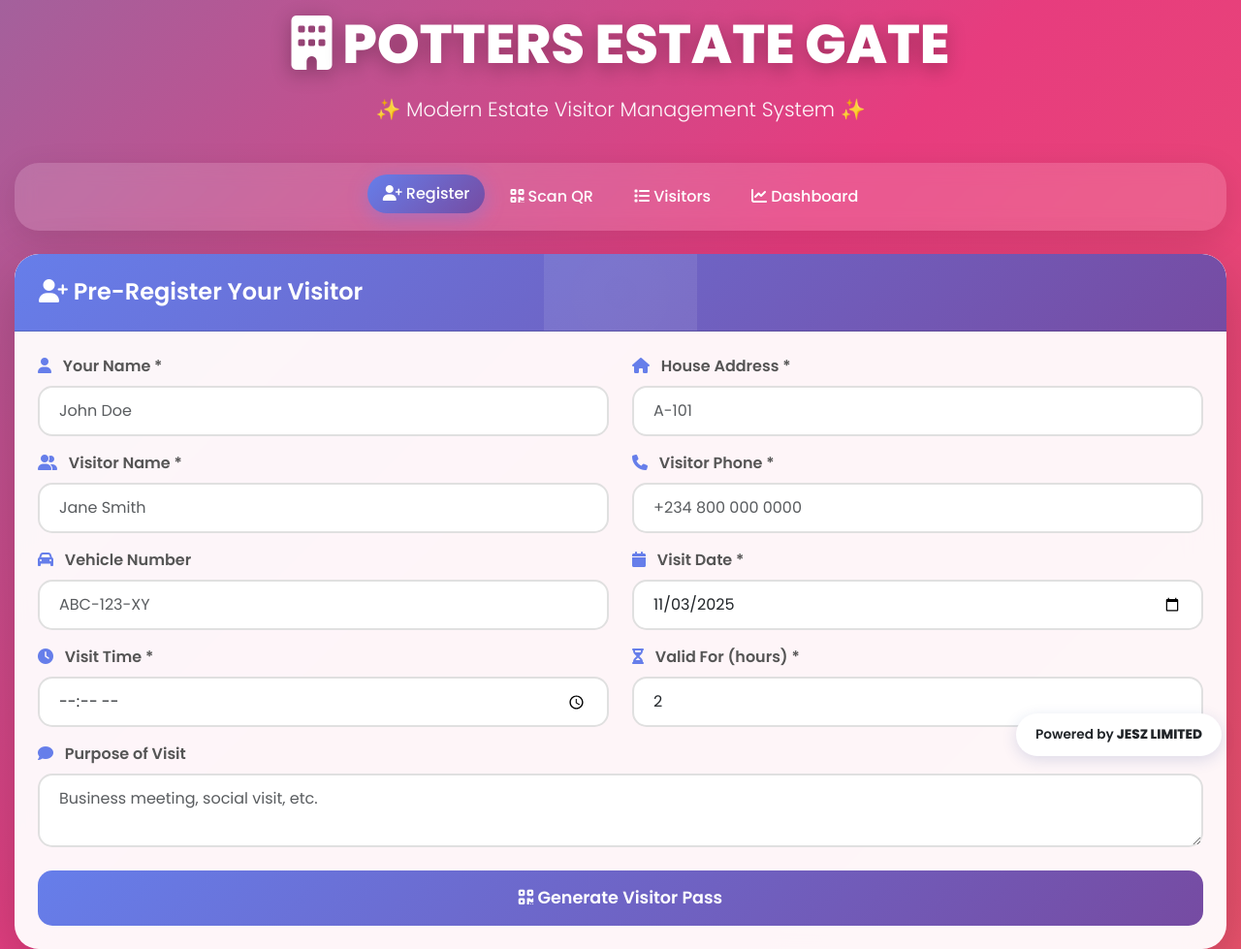
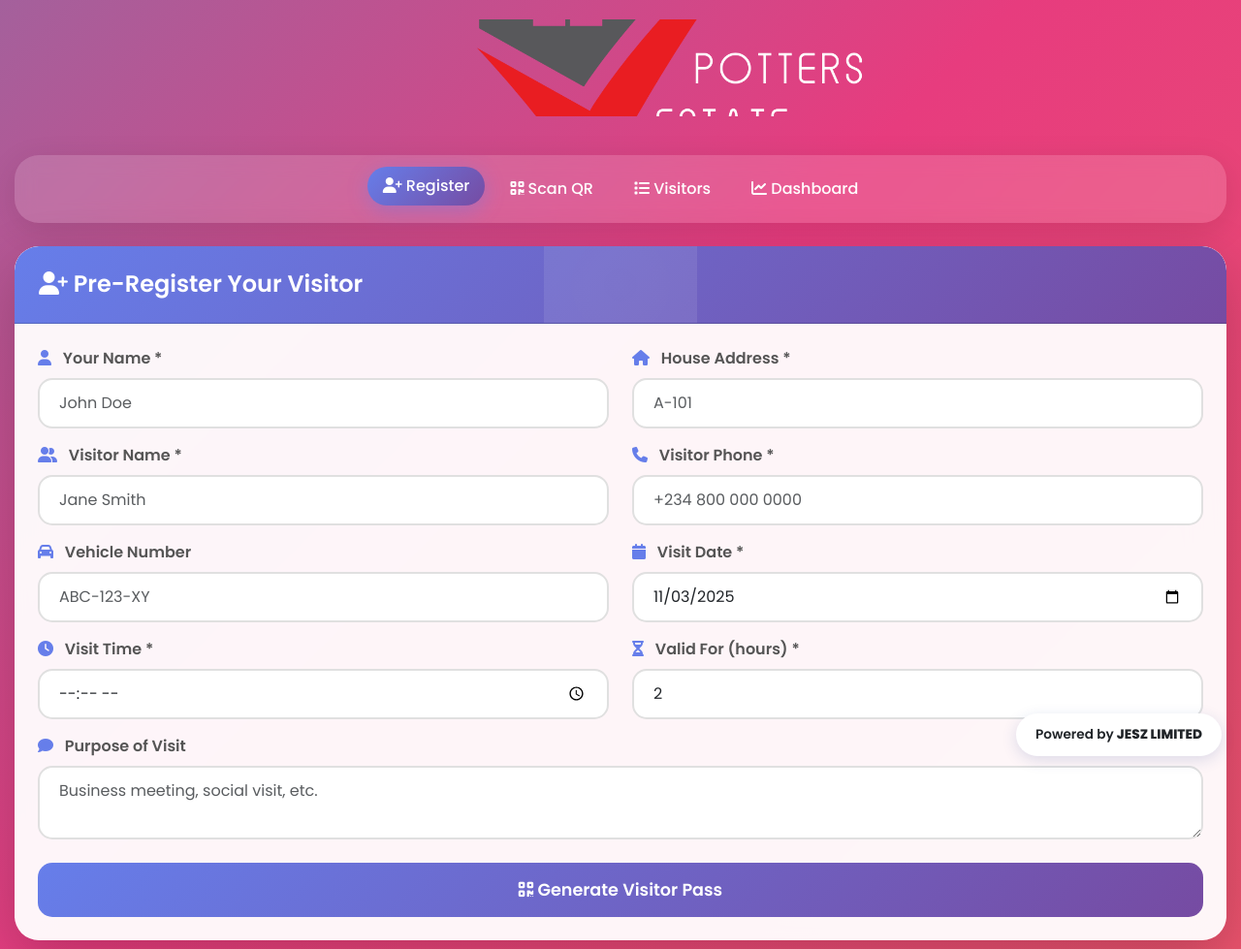
Before and after one commit to techmayor001/potters-estate, a plain HTML site: page index.html in a window 1280 px wide. Shown: the top 979 px of the page at 97% size. Drawn offline with nearby package versions, Linux system fonts and the light colour scheme.

Commit message:
version 1.5

```diff
--- a/index.html
+++ b/index.html
@@ -508,9 +508,10 @@
 </head>
 <body>
     <div class="main-container">
-        <div class="hero-section">
-            <h1><i class="fas fa-building"></i> POTTERS ESTATE GATE</h1>
-            <p>✨ Modern Estate Visitor Management System ✨</p>
+        <div class="hero-section" style=" height: 100px;">
+            <img src="pottersLogo.png" width="70%" height="100%" alt="" style="object-fit: cover;">
+            <!-- <h1> POTTERS ESTATE GATE</h1> -->
+            <!-- <p>✨ Modern Estate Visitor Management System ✨</p> -->
         </div>
 
         <!-- Navigation Tabs -->
```
Also changed, not shown: pottersLogo.png (added).
